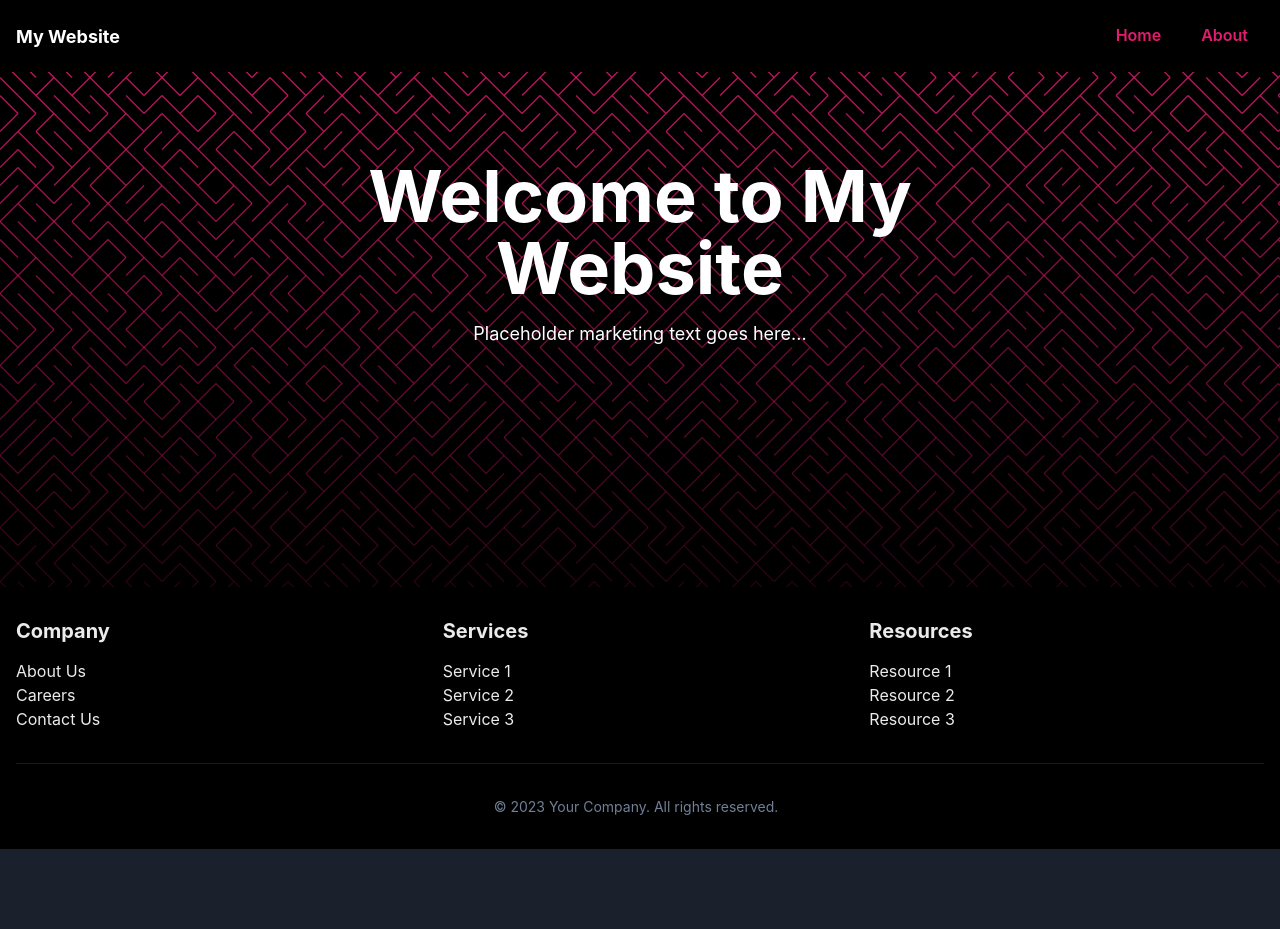
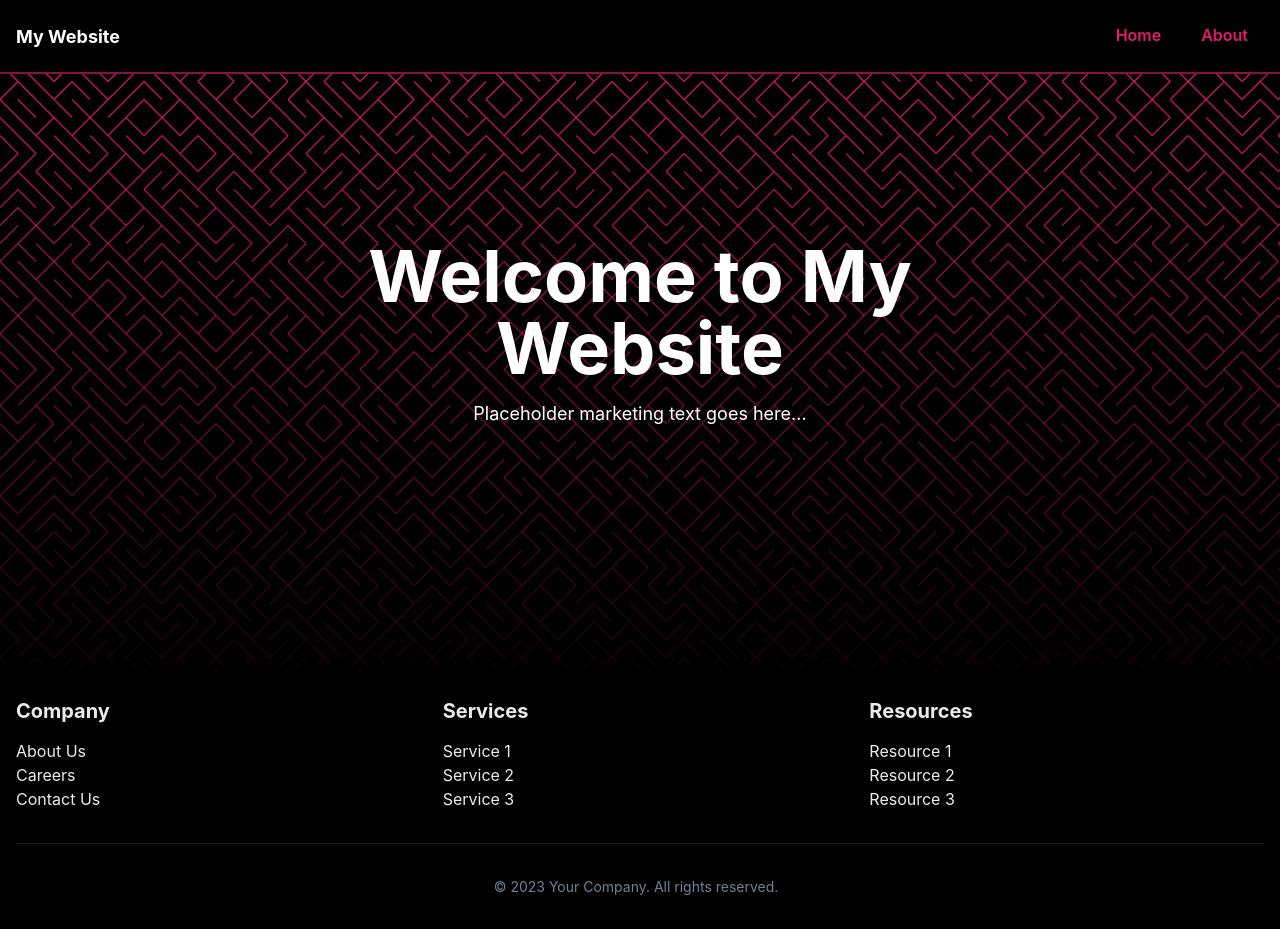
Before and after one commit to piotrszubert/next-chakraUI, a Next.js app: page / in a window 1280 px wide. Before the commit the page ends 849 px from the top, so only its background shows below. Built offline with nearby package versions, Linux system fonts and the light colour scheme.

Commit message:
changed padding, overlay color, border effect

```diff
--- a/src/components/Hero.js
+++ b/src/components/Hero.js
@@ -9,8 +9,7 @@ const Hero = () => {
   return (
     <Box
       bg="black"
-      pt={40}
-      pb={60}
+      py={60}
       px={4}
       textAlign="center"
       backgroundPosition="center"
--- a/src/components/Navbar.js
+++ b/src/components/Navbar.js
@@ -50,11 +50,14 @@ const Navbar = () => {
       paddingX={scrollBg ? 5 : 0}
       paddingY={scrollBg ? 5 : 0}
       transition="padding .4s ease-in-out"
+      borderBottom={scrollBg ? 'none' : '2px solid'}
+      borderColor="brand.700"
     >
     <Flex
       as="nav"
       marginX="auto"
       borderRadius={scrollBg ? 10 : 0}
+      borderBottom={'brand.500'}
       align="center"
       justify="space-between"
       wrap="nowrap"
@@ -98,7 +101,7 @@ const Navbar = () => {
       />
 
       <Drawer placement="left" onClose={onClose} isOpen={isOpen}>
-        <DrawerOverlay />
+        <DrawerOverlay  backgroundColor="rgba(227, 28, 111, 0.3)" />
         <DrawerContent>
           <DrawerCloseButton />
           <DrawerBody bg="black" display="flex" flexDirection="column" justifyContent="space-between">
```
